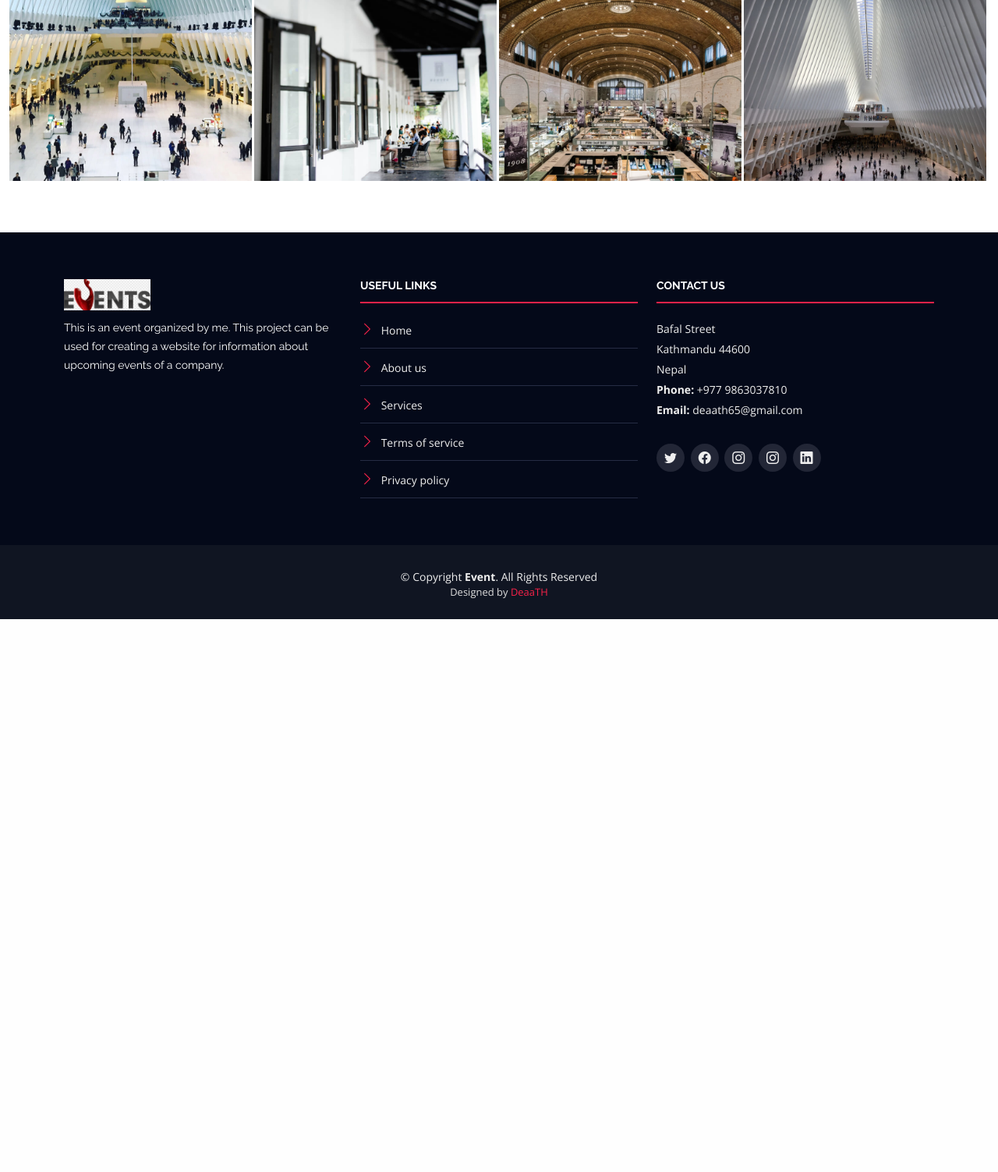
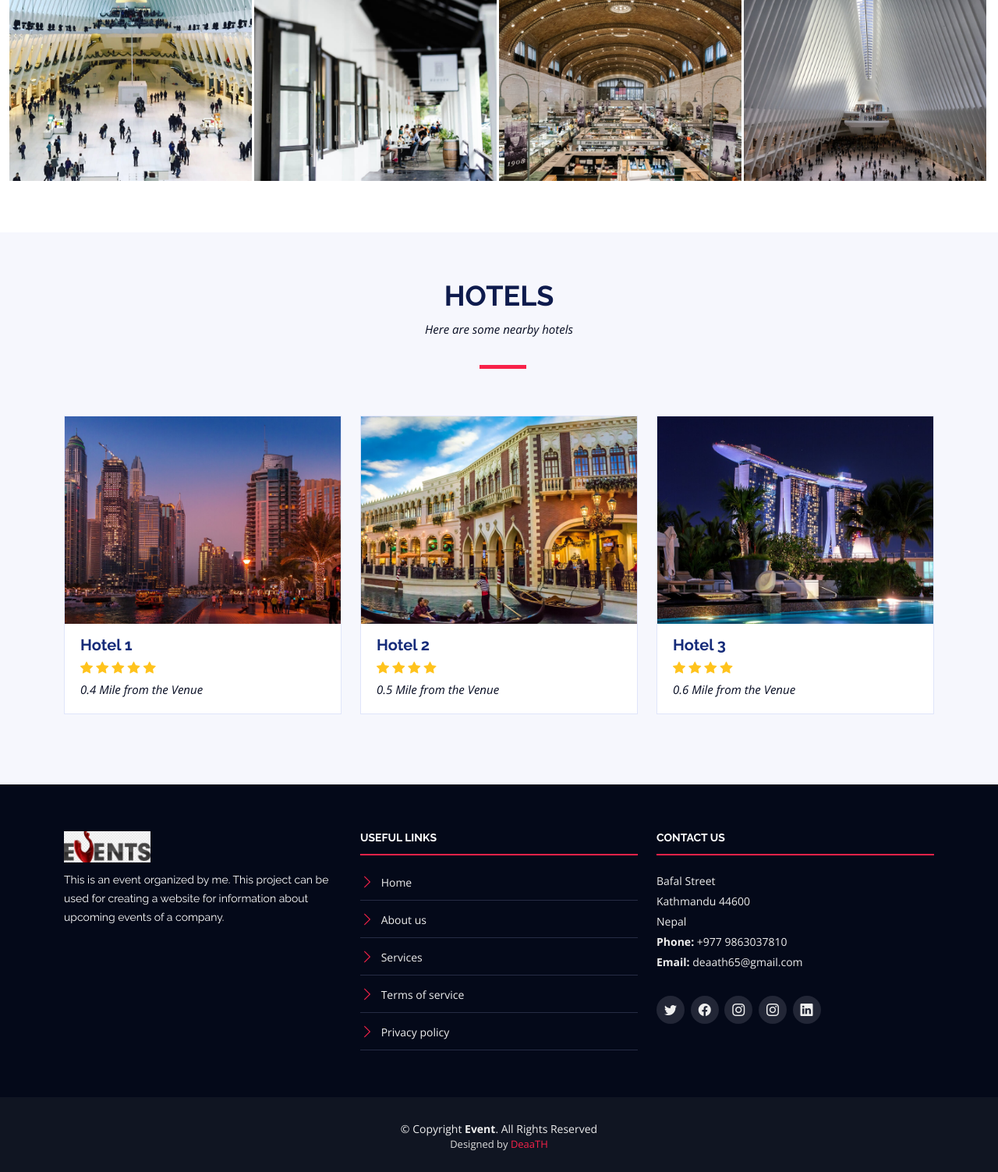
Before and after one commit to DeaaTH65/Events, a Django app: page / in a window 1280 px wide. Shown: the part 3615-5118 px from the top of the page at 78% size. Before the commit the page ends 4409 px from the top, so only its background shows below. Run offline with Django 4.2, Linux system fonts and the light colour scheme; some libraries are stand-ins or nearby versions.

Commit message:
index-nearby_hotels

```diff
--- a/templates/main/index.html
+++ b/templates/main/index.html
@@ -372,6 +372,73 @@
   </section>
   <!-- End Venue Section -->
 
+  <!-- ======= Hotels Section ======= -->
+  <section id="hotels" class="section-with-bg">
+
+    <div class="container" data-aos="fade-up">
+      <div class="section-header">
+        <h2>Hotels</h2>
+        <p>Here are some nearby hotels</p>
+      </div>
+
+      <div class="row" data-aos="fade-up" data-aos-delay="100">
+
+        <div class="col-lg-4 col-md-6">
+          <div class="hotel">
+            <div class="hotel-img">
+              <img src="{% static "img/hotels/1.jpg" %}" alt="Hotel 1" class="img-fluid">
+            </div>
+            <h3><a href="#">Hotel 1</a></h3>
+            <div class="stars">
+              <i class="bi bi-star-fill"></i>
+              <i class="bi bi-star-fill"></i>
+              <i class="bi bi-star-fill"></i>
+              <i class="bi bi-star-fill"></i>
+              <i class="bi bi-star-fill"></i>
+            </div>
+            <p>0.4 Mile from the Venue</p>
+          </div>
+        </div>
+
+        <div class="col-lg-4 col-md-6">
+          <div class="hotel">
+            <div class="hotel-img">
+              <img src="{% static "img/hotels/2.jpg" %}" alt="Hotel 2" class="img-fluid">
+            </div>
+            <h3><a href="#">Hotel 2</a></h3>
+            <div class="stars">
+              <i class="bi bi-star-fill"></i>
+              <i class="bi bi-star-fill"></i>
+              <i class="bi bi-star-fill"></i>
+              <i class="bi bi-star-fill"></i>
+              <i class="bi bi-star-fill-half-full"></i>
+            </div>
+            <p>0.5 Mile from the Venue</p>
+          </div>
+        </div>
+
+        <div class="col-lg-4 col-md-6">
+          <div class="hotel">
+            <div class="hotel-img">
+              <img src="{% static "img/hotels/3.jpg" %}" alt="Hotel 3" class="img-fluid">
+            </div>
+            <h3><a href="#">Hotel 3</a></h3>
+            <div class="stars">
+              <i class="bi bi-star-fill"></i>
+              <i class="bi bi-star-fill"></i>
+              <i class="bi bi-star-fill"></i>
+              <i class="bi bi-star-fill"></i>
+            </div>
+            <p>0.6 Mile from the Venue</p>
+          </div>
+        </div>
+
+      </div>
+    </div>
+
+  </section>
+  <!-- End Hotels Section -->
+
 </main>
 
 {% endblock content %}
```
Also changed, not shown: static/img/hotels/1.jpg (added), static/img/hotels/2.jpg (added), static/img/hotels/3.jpg (added).
